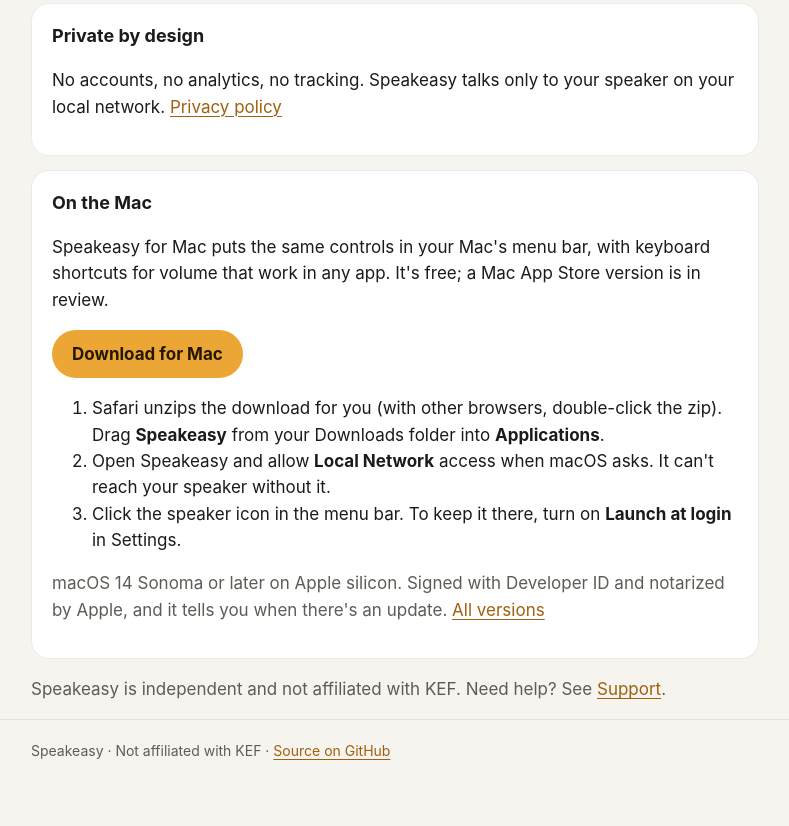
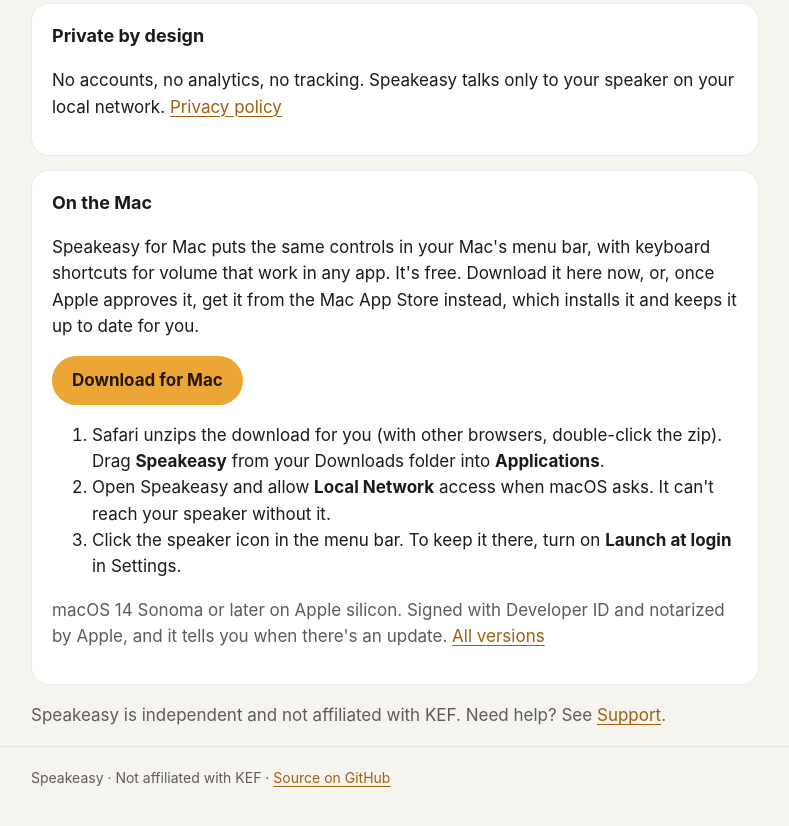
Before and after one commit to zalberico/kef-menubar, a plain HTML site: page docs/index.html in a window 1280 px wide. Shown: the part 726-1552 px from the top of the page, without its empty margins (245-1034 px from the left). Before the commit the page ends 1528 px from the top, so only its background shows below. Drawn offline with Linux system fonts and the light colour scheme.

Commit message:
Mention the Mac App Store as the other way to get the Mac app
Co-Authored-By: Claude Opus 5.5 <noreply@anthropic.com>

```diff
--- a/docs/index.html
+++ b/docs/index.html
@@ -55,7 +55,7 @@
 
     <div class="card">
       <h3>On the Mac</h3>
-      <p>Speakeasy for Mac puts the same controls in your Mac's menu bar, with keyboard shortcuts for volume that work in any app. It's free; a Mac App Store version is in review.</p>
+      <p>Speakeasy for Mac puts the same controls in your Mac's menu bar, with keyboard shortcuts for volume that work in any app. It's free. Download it here now, or, once Apple approves it, get it from the Mac App Store instead, which installs it and keeps it up to date for you.</p>
       <p><a class="button" href="https://github.com/zalberico/speakeasy/releases/latest/download/Speakeasy.zip">Download for Mac</a></p>
       <ol>
         <li>Safari unzips the download for you (with other browsers, double-click the zip). Drag <b>Speakeasy</b> from your Downloads folder into <b>Applications</b>.</li>
```
Also changed, not shown: 1 other file.
